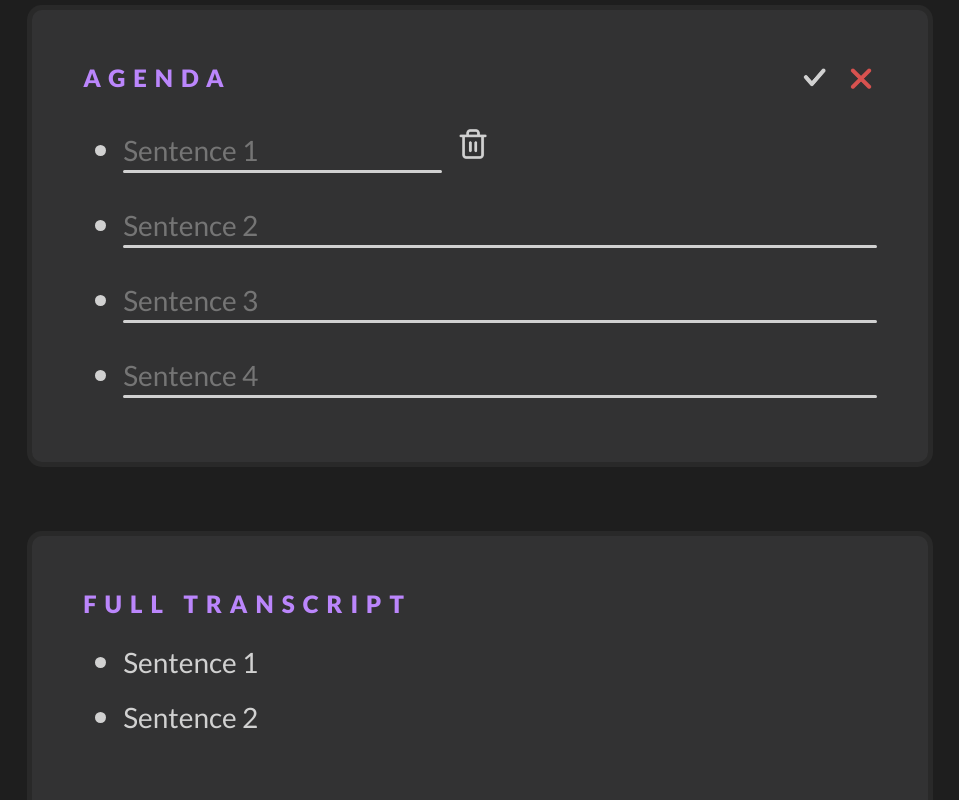
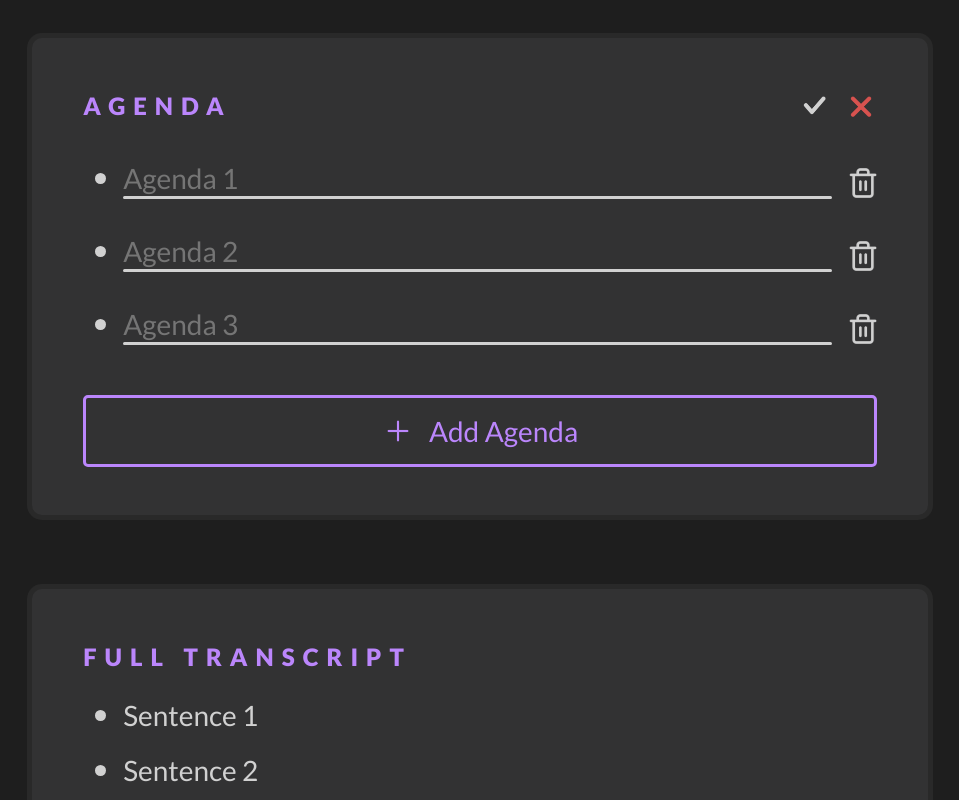
Before and after one commit to Jaywhisker/Satiscribe, a Next.js app in the folder SatiscribeFrontEnd/: page /large in a window 1280 px wide. Shown: the part 940-1740 px from the top of the page, without its empty margins (160-1119 px from the left). Built offline with nearby package versions, Linux system fonts and the light colour scheme.

Commit message:
added justify and align in flexi, button in content block and global list css

```diff
--- a/SatiscribeFrontEnd/components/large blocks/agenda.js
+++ b/SatiscribeFrontEnd/components/large blocks/agenda.js
@@ -13,7 +13,7 @@ function AgendaBlock() {
 
             <div className={`${contentblock.largeBlockContainerNoHover} ${contentblock.contentBlockAlignment}`}>
                 <div className={`${flexi.innerMargin}`}>
-                    <div className={`${flexi.flexRowSmolGap} ${flexi.alignLeft}`}>
+                    <div className={`${flexi.flexRowSmolGap} ${flexi.justifyLeft}`}>
                         <h5>Agenda</h5>
                         <div className={logos.small} style={{ backgroundImage: `url("/icons/LinkPurple.png")`, zIndex: 1 }}></div>
                         <h5  style={{ color: `var(--Final_Light_Purple_50)` }}>Task Summariser & Assigner</h5>
@@ -31,9 +31,9 @@ function AgendaBlock() {
             <div className={`${contentblock.largeBlockContainerNoHover} ${contentblock.contentBlockAlignment}`}>
                 <div className={`${flexi.innerMargin}`}>
 
-                    <div className={`${flexi.flexRowSmolGap} ${flexi.alignSpaceBetween}`}>
+                    <div className={`${flexi.flexRowSmolGap} ${flexi.justifySpaceBetween}`}>
                         <h5>Agenda</h5>
-                        <div className={logos.small} style={{ backgroundImage: `url("/icons/Edit.png")`, zIndex: 1 }}></div>
+                        <div className={logos.smallclickable} style={{ backgroundImage: `url("/icons/Edit.png")`, zIndex: 1 }}></div>
                     </div>
 
                     <div>
@@ -62,38 +62,50 @@ function AgendaBlock() {
 
             <div className={`${contentblock.largeBlockContainerNoHover} ${contentblock.contentBlockAlignment}`}>
                 <div className={`${flexi.innerMargin}`}>
-                    <div className={`${flexi.flexRowSmolGap} ${flexi.alignSpaceBetween}`}>
+                    <div className={`${flexi.flexRowSmolGap} ${flexi.justifySpaceBetween}`}>
                         <h5>Agenda</h5>
                         <div className={`${flexi.flexRowSmolGap}`}>
-                            <div className={logos.small} style={{ backgroundImage: `url("/icons/Check.png")`, zIndex: 1 }}></div>
-                            <div className={logos.small} style={{ backgroundImage: `url("/icons/Cancellation.png")`, zIndex: 1 }}></div>
+                            <div className={logos.smallclickable} style={{ backgroundImage: `url("/icons/Check.png")`, zIndex: 1 }}></div>
+                            <div className={logos.smallclickable} style={{ backgroundImage: `url("/icons/Cancellation.png")`, zIndex: 1 }}></div>
                         </div>
                     </div>
 
                     <ul className={`${list.mediumgap}`}>
                         <li>
-                            <div className={`${flexi.flexRowSmolGap} ${flexi.alignStart}`}>
-                                <div className={`${flexi.flexColumnNoGap}y`}>
-                                    <input type='text' placeholder='Sentence 1'></input>
+                            <div className={`${flexi.flexRowSmolGap} ${flexi.justifyStart} ${flexi.alignEnd}`}>
+                                <div className={`${flexi.flexColumnNoGap}`} style={{width:'100%'}} >
+                                    <input type='text' placeholder='Agenda 1'></input>
                                     <div className={contentblock.line}></div>
                                 </div>
-                                <div className={logos.small} style={{ backgroundImage: `url("/icons/Trash.png")`, zIndex: 1 }}></div>
+                                <div className={logos.smallclickable} style={{ backgroundImage: `url("/icons/Trash.png")`, zIndex: 1 }}></div>
                             </div>
                         </li>
+
                         <li>
-                            <input type='text' placeholder='Sentence 2'></input>
-                            <div className={contentblock.line}></div>
-                        </li>
-                        <li>
-                            <input type='text' placeholder='Sentence 3'></input>
-                            <div className={contentblock.line}></div>
-                        </li>
-                        <li>
-                            <input type='text' placeholder='Sentence 4'></input>
-                            <div className={contentblock.line}></div>
+                            <div className={`${flexi.flexRowSmolGap} ${flexi.justifyStart} ${flexi.alignEnd}`}>
+                                <div className={`${flexi.flexColumnNoGap}`} style={{width:'100%'}} >
+                                    <input type='text' placeholder='Agenda 2'></input>
+                                    <div className={contentblock.line}></div>
+                                </div>
+                                <div className={logos.smallclickable} style={{ backgroundImage: `url("/icons/Trash.png")`, zIndex: 1 }}></div>
+                            </div>
                         </li>
 
+                        <li>
+                            <div className={`${flexi.flexRowSmolGap} ${flexi.justifyStart} ${flexi.alignEnd}`}>
+                                <div className={`${flexi.flexColumnNoGap}`} style={{width:'100%'}} >
+                                    <input type='text' placeholder='Agenda 3'></input>
+                                    <div className={contentblock.line}></div>
+                                </div>
+                                <div className={logos.smallclickable} style={{ backgroundImage: `url("/icons/Trash.png")`, zIndex: 1 }}></div>
+                            </div>
+                        </li>
                     </ul>
+
+                    <div className={`${contentblock.largeBlockButton} ${flexi.justifyCenter} ${flexi.flexRowSmolGap}`}>
+                        <div className={logos.small} style={{ backgroundImage: `url("/icons/plusPurple.png")`, zIndex: 1, }}></div>
+                        <p>Add Agenda</p>
+                    </div>
                 </div>
             </div>
         </>
--- a/SatiscribeFrontEnd/components/large blocks/createNewBlocks.js
+++ b/SatiscribeFrontEnd/components/large blocks/createNewBlocks.js
@@ -9,9 +9,9 @@ import contentblock from '@/styles/components/contentblocks.module.css'
 function CreateNewBlock() {
     return (
         <>
-            <div className={`${contentblock.largeBlockContainer} ${flexi.flexColumnSmolGap} ${flexi.alignCenter}`}>
+            <div className={`${contentblock.largeBlockContainer} ${flexi.flexColumnSmolGap} ${flexi.justifyCenter}`}>
                 <div className={`${flexi.innerMargin}`}>
-                    <div className={`${flexi.flexRowSmolGap} ${flexi.alignCenter}`}>
+                    <div className={`${flexi.flexRowSmolGap} ${flexi.justifyCenter}`}>
                         <div className={logos.big} style={{ backgroundImage: `url("/icons/plusPurple.png")`, zIndex: 1, }}></div>
                         <h2 style={{ color: `var(--Final_Light_Purple)` }}> New Component</h2>
                     </div>
--- a/SatiscribeFrontEnd/components/large blocks/fullTranscript.js
+++ b/SatiscribeFrontEnd/components/large blocks/fullTranscript.js
@@ -25,9 +25,9 @@ function FullTranscriptBlock() {
             <div className={`${contentblock.largeBlockContainerNoHover} ${contentblock.contentBlockAlignment}`}>
                 <div className={`${flexi.innerMargin}`}>
 
-                    <div className={`${flexi.flexRowSmolGap} ${flexi.alignSpaceBetween}`}>
+                    <div className={`${flexi.flexRowSmolGap} ${flexi.justifySpaceBetween}`}>
                         <h5>Full Transcript</h5>
-                        <div className={logos.small} style={{ backgroundImage: `url("/icons/Edit.png")`, zIndex: 1 }}></div>
+                        <div className={logos.smallclickable} style={{ backgroundImage: `url("/icons/Edit.png")`, zIndex: 1 }}></div>
                     </div>
 
                     <div>
@@ -50,11 +50,11 @@ function FullTranscriptBlock() {
 
             <div className={`${contentblock.largeBlockContainerNoHover} ${contentblock.contentBlockAlignment}`}>
                 <div className={`${flexi.innerMargin}`}>
-                    <div className={`${flexi.flexRowSmolGap} ${flexi.alignSpaceBetween}`}>
+                    <div className={`${flexi.flexRowSmolGap} ${flexi.justifySpaceBetween}`}>
                         <h5>Full Transcript</h5>
                         <div className={`${flexi.flexRowSmolGap}`}>
-                            <div className={logos.small} style={{ backgroundImage: `url("/icons/Check.png")`, zIndex: 1 }}></div>
-                            <div className={logos.small} style={{ backgroundImage: `url("/icons/Cancellation.png")`, zIndex: 1 }}></div>
+                            <div className={logos.smallclickable} style={{ backgroundImage: `url("/icons/Check.png")`, zIndex: 1 }}></div>
+                            <div className={logos.smallclickable} style={{ backgroundImage: `url("/icons/Cancellation.png")`, zIndex: 1 }}></div>
                         </div>
                     </div>
 
--- a/SatiscribeFrontEnd/styles/Flexible.module.css
+++ b/SatiscribeFrontEnd/styles/Flexible.module.css
@@ -48,41 +48,54 @@
     gap: var(--bigGap);
 }
 
-.alignCenter {
+.justifyCenter {
     justify-content: center;
     align-items: center;
 }
 
-.alignLeft {
+.justifyLeft {
     justify-content: left;
     align-items: center;
 }
 
-.alignRight {
+.justifyRight {
     justify-content: right;
     align-items: center;
 }
 
-.alignSpaceBetween {
+.justifySpaceBetween {
     justify-content: space-between;
     align-items: center;
 }
 
-.alignSpaceAround {
+.justifySpaceAround {
     justify-content: space-around;
     align-items: center;
 
 }
 
-.alignSpaceEvenly {
+.justifySpaceEvenly {
     justify-content: space-evenly;
     align-items: center;
 
 }
 
-.alignStart {
+.justifyStart {
     justify-content: start;
 }
+
+.alignStart {
+    align-items: start;
+}
+
+.alignCenter {
+    align-items: center;
+}
+
+.alignEnd{
+    align-items: end;
+}
+
 
 .innerMargin {
     margin: var(--contentMarginVert) var(--contentMarginHor);
--- a/SatiscribeFrontEnd/styles/List.module.css
+++ b/SatiscribeFrontEnd/styles/List.module.css
@@ -2,18 +2,22 @@ ul.smolgap li{
     font-size: 4.5vh;
     color: var(--Final_White);
     margin-top: var(--smolGap);
+    margin-bottom: var(--smolGap);
 }
 
 ul.mediumgap li{
     font-size: 4.5vh;
     color: var(--Final_White);
     margin-top: var(--mediumGap);
+    margin-bottom: var(--mediumGap);
 }
 
 ul.biggap li{
     font-size: 4.5vh;
     color: var(--Final_White);
     margin-top: var(--bigGap);
+    margin-bottom: var(--bigGap);
+
 }
 
 ul.smolgapnobullet li{
--- a/SatiscribeFrontEnd/styles/Logos.module.css
+++ b/SatiscribeFrontEnd/styles/Logos.module.css
@@ -9,3 +9,23 @@
     height: 8vh;
     background-size: cover;
 }
+
+.smallclickable {
+    width: 4vh;
+    height: 4vh;
+    background-size: cover;
+}
+
+.smallclickable:hover{
+    cursor: pointer;
+}
+
+.bigclickable {
+    width: 8vh;
+    height: 8vh;
+    background-size: cover;
+}
+
+.bigclickable:hover{
+    cursor: pointer;
+}
--- a/SatiscribeFrontEnd/styles/components/contentblocks.module.css
+++ b/SatiscribeFrontEnd/styles/components/contentblocks.module.css
@@ -36,6 +36,14 @@
     border-radius: 5px;
 }
 
+.largeBlockButton {
+    border-radius: 5px;
+    border: 3px solid var(--Final_Light_Purple);
+    padding: var(--smolGap);
+    margin-top: var(--bigGap);
+}
+
+
 /* .topContainer {
     margin: 0 50px;
 }
```
